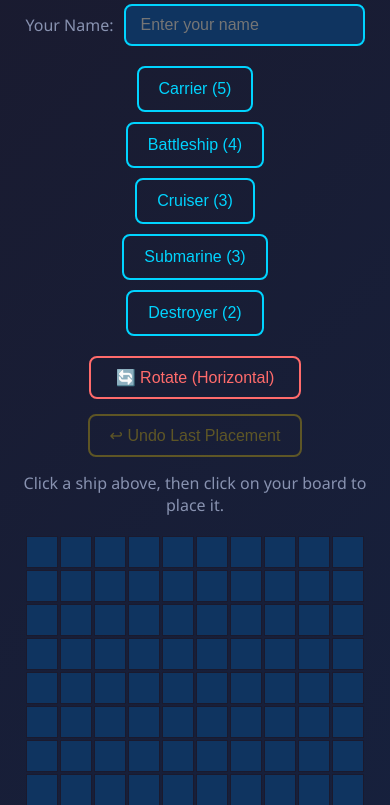
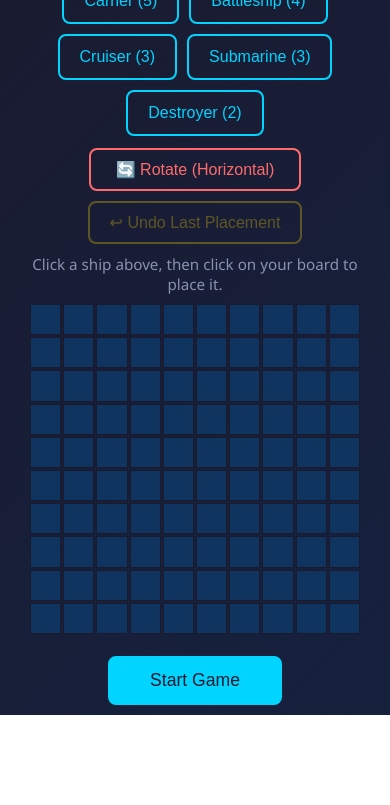
Before and after one commit to michaeljbhoward/battelshiphoward, a plain HTML site: page index.html in a window 390 px wide. Shown: the part 206-1011 px from the top of the page. After the commit the page ends 921 px from the top, so only its background shows below. Drawn offline with Linux system fonts and the light colour scheme.

Commit message:
Make layout fit viewport with responsive cell sizing and tighter spacing

```diff
--- a/index.html
+++ b/index.html
@@ -7,7 +7,7 @@
     <meta http-equiv="Pragma" content="no-cache">
     <meta http-equiv="Expires" content="0">
     <title>Battleship - Play Against AI</title>
-    <link rel="stylesheet" href="styles.css?v=3">
+    <link rel="stylesheet" href="styles.css?v=4">
 </head>
 <body>
     <div class="container">
@@ -87,6 +87,6 @@
         </div>
     </div>
 
-    <script src="game.js?v=3"></script>
+    <script src="game.js?v=4"></script>
 </body>
 </html>
--- a/styles.css
+++ b/styles.css
@@ -1,3 +1,8 @@
+:root {
+    /* Cell size adapts to viewport so the game fits without scrolling */
+    --cell-size: clamp(22px, 4.6vh, 38px);
+}
+
 * {
     margin: 0;
     padding: 0;
@@ -14,24 +19,24 @@ body {
 .container {
     max-width: 1200px;
     margin: 0 auto;
-    padding: 20px;
+    padding: 10px 20px;
 }
 
 header {
     text-align: center;
-    margin-bottom: 30px;
+    margin-bottom: 10px;
 }
 
 header h1 {
-    font-size: 3rem;
+    font-size: 2rem;
     color: #00d4ff;
     text-shadow: 0 0 20px rgba(0, 212, 255, 0.5);
 }
 
 .subtitle {
-    font-size: 1.2rem;
+    font-size: 1rem;
     color: #8892b0;
-    margin-top: 5px;
+    margin-top: 2px;
 }
 
 .screen {
@@ -47,13 +52,13 @@ header h1 {
 }
 
 #setup-screen h2 {
-    font-size: 2rem;
-    margin-bottom: 20px;
+    font-size: 1.5rem;
+    margin-bottom: 10px;
     color: #00d4ff;
 }
 
 .name-input {
-    margin-bottom: 20px;
+    margin-bottom: 12px;
     display: flex;
     align-items: center;
     justify-content: center;
@@ -85,7 +90,7 @@ header h1 {
     display: flex;
     justify-content: center;
     gap: 10px;
-    margin-bottom: 20px;
+    margin-bottom: 12px;
     flex-wrap: wrap;
 }
 
@@ -117,7 +122,7 @@ header h1 {
 }
 
 .orientation-toggle {
-    margin-bottom: 15px;
+    margin-bottom: 10px;
 }
 
 .rotate-btn {
@@ -137,7 +142,7 @@ header h1 {
 }
 
 .action-buttons {
-    margin-bottom: 15px;
+    margin-bottom: 10px;
 }
 
 .undo-btn {
@@ -163,22 +168,22 @@ header h1 {
 
 .instructions {
     color: #8892b0;
-    margin-bottom: 20px;
-    font-size: 1rem;
+    margin-bottom: 10px;
+    font-size: 0.95rem;
 }
 
 .board {
     display: grid;
-    grid-template-columns: repeat(10, 40px);
-    grid-template-rows: repeat(10, 40px);
+    grid-template-columns: repeat(10, var(--cell-size));
+    grid-template-rows: repeat(10, var(--cell-size));
     gap: 2px;
-    margin: 20px auto;
+    margin: 10px auto;
     max-width: fit-content;
 }
 
 .cell {
-    width: 40px;
-    height: 40px;
+    width: var(--cell-size);
+    height: var(--cell-size);
     background: #0f3460;
     border: 1px solid #1a1a2e;
     display: flex;
@@ -186,7 +191,7 @@ header h1 {
     justify-content: center;
     cursor: pointer;
     transition: all 0.2s ease;
-    font-size: 1.2rem;
+    font-size: calc(var(--cell-size) * 0.55);
 }
 
 .cell:hover {
@@ -239,15 +244,15 @@ header h1 {
 }
 
 .start-btn, .restart-btn, .play-again-btn {
-    padding: 15px 40px;
-    font-size: 1.2rem;
+    padding: 12px 40px;
+    font-size: 1.1rem;
     border: 2px solid #00d4ff;
     background: #00d4ff;
     color: #1a1a2e;
     border-radius: 8px;
     cursor: pointer;
     transition: all 0.3s ease;
-    margin-top: 20px;
+    margin-top: 12px;
 }
 
 .start-btn:hover, .restart-btn:hover, .play-again-btn:hover {
@@ -266,19 +271,19 @@ header h1 {
 }
 
 .game-status {
-    margin-bottom: 20px;
+    margin-bottom: 8px;
 }
 
 .turn-indicator {
-    font-size: 1.5rem;
+    font-size: 1.3rem;
     color: #00d4ff;
-    margin-bottom: 10px;
+    margin-bottom: 4px;
 }
 
 .message {
-    font-size: 1.2rem;
+    font-size: 1.05rem;
     color: #ff6b6b;
-    min-height: 30px;
+    min-height: 24px;
 }
 
 .boards-container {
@@ -294,14 +299,14 @@ header h1 {
 
 .board-section h3 {
     color: #00d4ff;
-    margin-bottom: 10px;
+    margin-bottom: 6px;
 }
 
 .stats {
     display: flex;
     justify-content: center;
     gap: 40px;
-    margin: 20px 0;
+    margin: 10px 0;
 }
 
 .stat {
@@ -342,25 +347,19 @@ header h1 {
 }
 
 @media (max-width: 768px) {
-    .board {
-        grid-template-columns: repeat(10, 32px);
-        grid-template-rows: repeat(10, 32px);
-    }
-
-    .cell {
-        width: 32px;
-        height: 32px;
-        font-size: 1rem;
+    :root {
+        /* On narrow screens, size cells to fit two boards stacked within width */
+        --cell-size: min(8vw, 4vh);
     }
 
     .boards-container {
         flex-direction: column;
         align-items: center;
+        gap: 12px;
     }
 
     .ship-selector {
-        flex-direction: column;
-        align-items: center;
+        flex-wrap: wrap;
     }
 }
 
```
